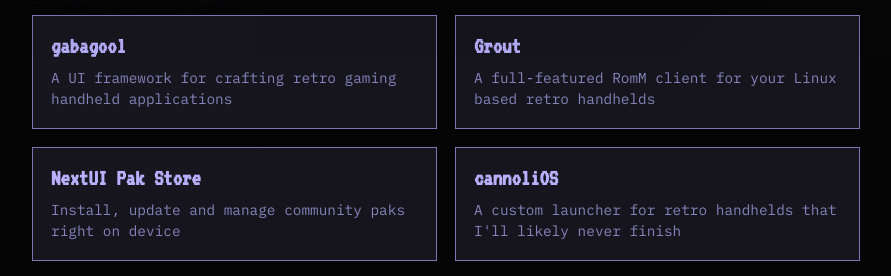
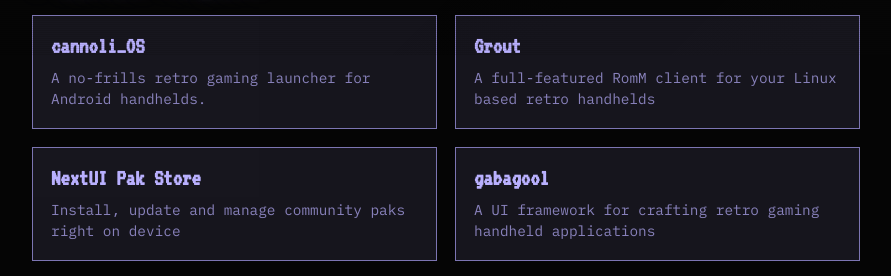
Before and after one commit to BrandonKowalski/website, a plain HTML site: page index.html in a window 1280 px wide. Shown: the part 745-1021 px from the top of the page, without its empty margins (194-1085 px from the left). Drawn offline with Linux system fonts and the light colour scheme.

Commit message:
Reorganized projects

```diff
--- a/index.html
+++ b/index.html
@@ -41,8 +41,8 @@
                 <h2 class="glow">Current Projects</h2>
                 <div class="projects-grid">
                     <div class="project">
-                        <h3><a href="https://github.com/BrandonKowalski/gabagool">gabagool</a></h3>
-                        <p>A UI framework for crafting retro gaming handheld applications</p>
+                        <h3><a href="https://github.com/cannoliOS">cannoli_OS</a></h3>
+                        <p>A no-frills retro gaming launcher for Android handhelds.</p>
                     </div>
                     <div class="project">
                         <h3><a href="https://github.com/rommapp/grout">Grout</a></h3>
@@ -53,8 +53,8 @@
                         <p>Install, update and manage community paks right on device</p>
                     </div>
                     <div class="project">
-                        <h3><a href="https://github.com/cannoliOS">cannoliOS</a></h3>
-                        <p>A custom launcher for retro handhelds that I'll likely never finish</p>
+                        <h3><a href="https://github.com/BrandonKowalski/gabagool">gabagool</a></h3>
+                        <p>A UI framework for crafting retro gaming handheld applications</p>
                     </div>
                     <div class="project">
                         <h3><a href="https://brandonkowalski.github.io/rosy-retrospective-save-editor/">Rosy
```
